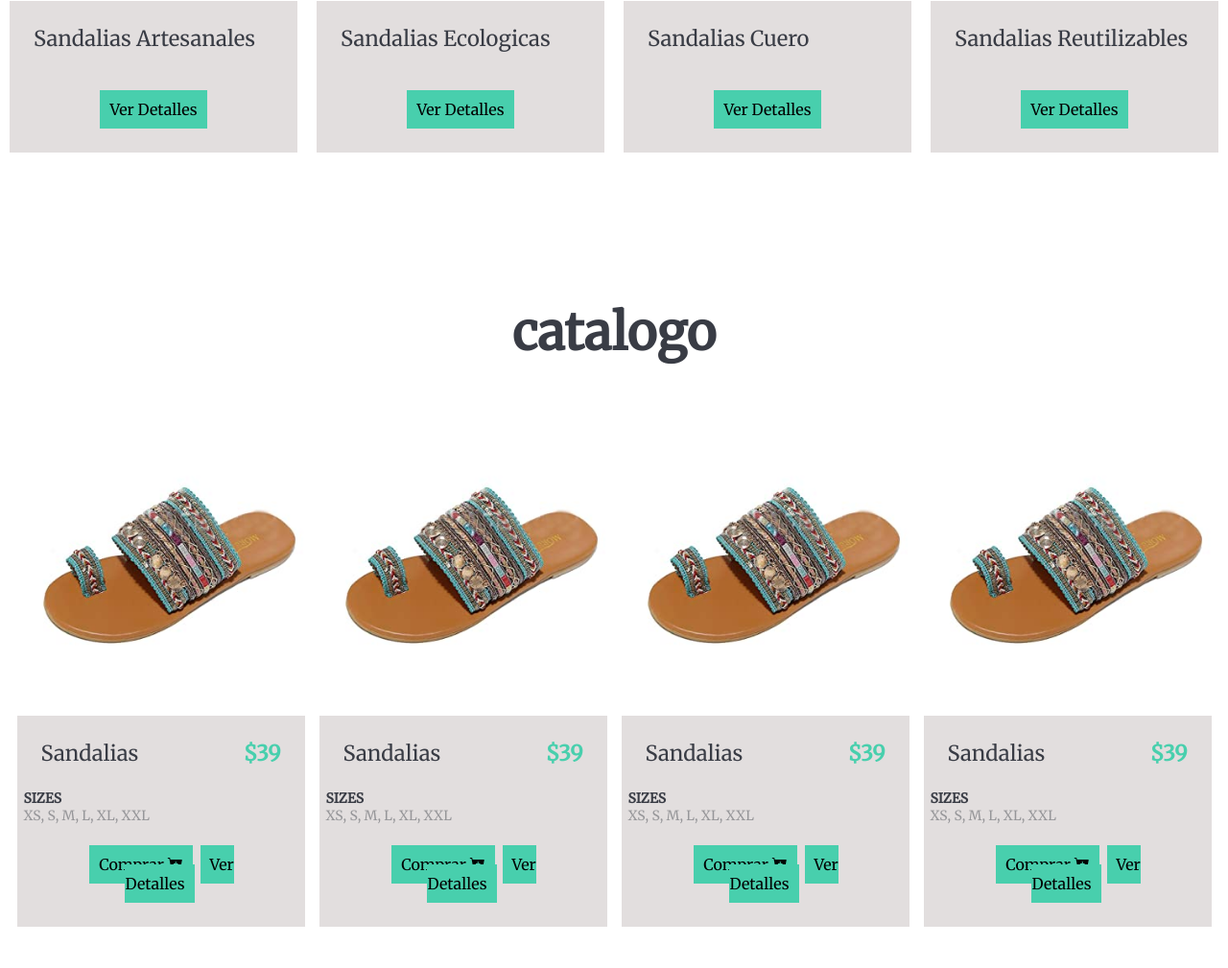
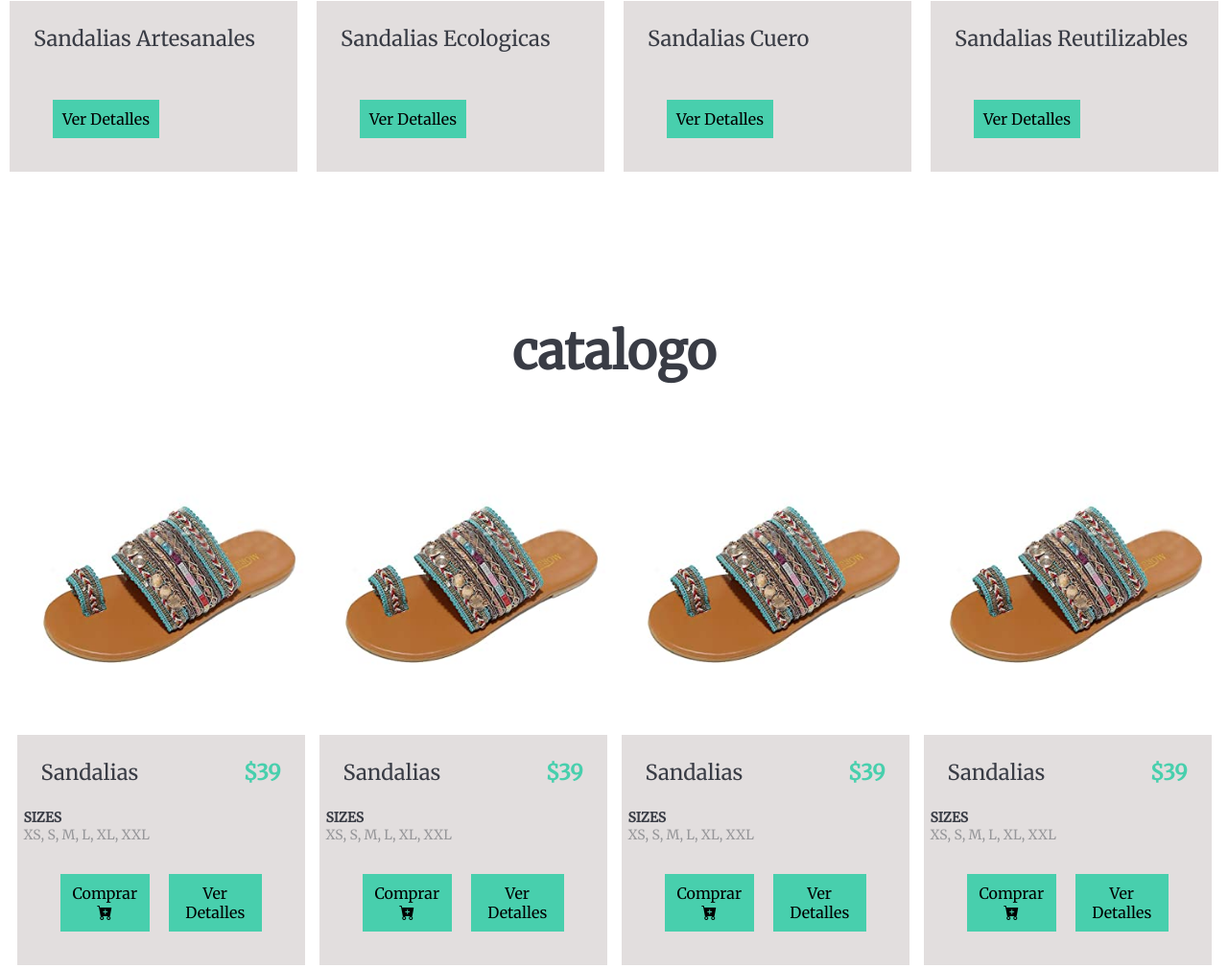
Before and after one commit to Antonio-code2/Ecommerce-VramoShop, a plain HTML site: page index.html in a window 1280 px wide. Shown: the part 1301-2310 px from the top of the page at 96% size. Drawn offline with nearby package versions, Linux system fonts and the light colour scheme.

Commit message:
cambios en los botones

```diff
--- a/style.css
+++ b/style.css
@@ -100,6 +100,7 @@ div.c-white span{
 .card_btn{
     padding: 30px;
    text-align: center;
+   display: flex;
 
 }
 
@@ -115,7 +116,7 @@ div.c-white span{
     color: #000000;
     background: #48cfad;
 	text-decoration: none;
-	margin: 0 2px;
+	margin: 0 10px;
 }
 .card_btn a:hover{
 	background: #f3f5f4;
```
